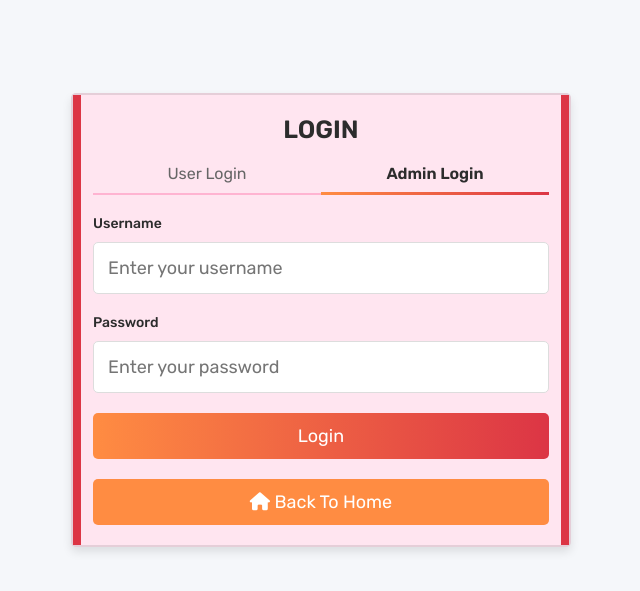
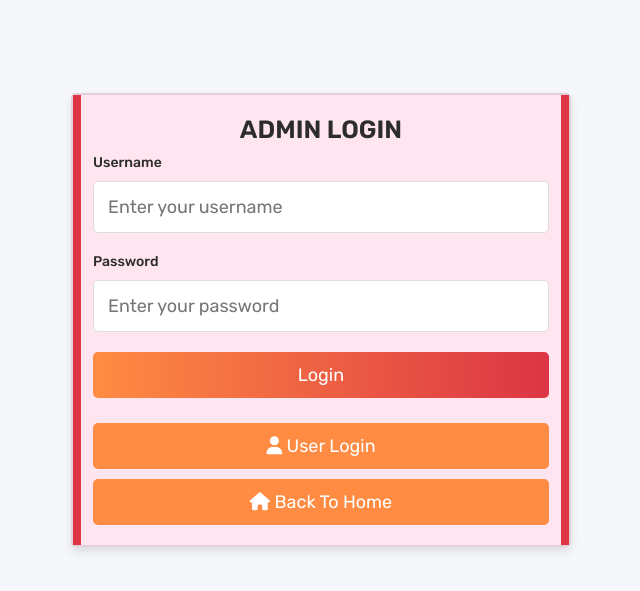
Before and after one commit to Upama-Prapti/web-technologies-Fall2025-2026-sec-W-Final-Term-Project, a PHP site: page /blog/views/admin/login.php in a window 1280 px wide. Shown: the top 591 px of the page, without its empty margins (319-959 px from the left). Run offline with PHP 8.4, Linux system fonts and the light colour scheme; some libraries are stand-ins or nearby versions.

Commit message:
Update login.php

```diff
--- a/views/admin/login.php
+++ b/views/admin/login.php
@@ -1,5 +1,6 @@
 <?php
 if(!isset($message)) $message = [];
+if(!isset($show_default_credentials)) $show_default_credentials = false;
 ?>
 <!DOCTYPE html>
 <html lang="en">
@@ -28,32 +29,30 @@ if(isset($message)){
 
 <section class="form-container">
    <form action="index.php?route=admin&action=login" method="POST" id="adminLoginForm">
-      <h3>LOGIN</h3>
+      <h3>ADMIN LOGIN</h3>
 
-      <div class="login-tabs">
-         <button type="button" class="tab-btn" data-tab="user">User Login</button>
-         <button type="button" class="tab-btn active" data-tab="admin">Admin Login</button>
+      <?php if($show_default_credentials){ ?>
+      <div style="background: linear-gradient(135deg, #667eea 0%, #764ba2 100%); color: white; padding: 1.5rem; border-radius: 1rem; margin-bottom: 2rem; text-align: center;">
+         <p style="font-size: 1.4rem; margin-bottom: 0.5rem;"><i class="fas fa-info-circle"></i> First Time Login</p>
+         <p style="font-size: 1.6rem; font-weight: bold;">Username: <span style="color: #ffd700;">upama</span></p>
+         <p style="font-size: 1.6rem; font-weight: bold;">Password: <span style="color: #ffd700;">1234</span></p>
+         <p style="font-size: 1.2rem; margin-top: 1rem; opacity: 0.9;"><i class="fas fa-exclamation-triangle"></i> Please update your password after first login!</p>
       </div>
+      <?php } ?>
 
       <input type="hidden" name="login_type" id="login_type" value="admin">
 
-      <div id="user-login" class="tab-content" style="display: none;">
       <label>Username</label>
-         <input type="text" name="email" id="user_email" required placeholder="Enter your username" class="box" maxlength="50" oninput="this.value = this.value.replace(/\s/g, '')">
-         <label>Password</label>
-         <input type="password" name="user_pass" id="user_pass" required placeholder="Enter your password" class="box" maxlength="50" oninput="this.value = this.value.replace(/\s/g, '')">
-      </div>
-
-      <div id="admin-login" class="tab-content active">
-         <label>Username</label>
-         <input type="text" name="name" id="admin_name" required placeholder="Enter your username" class="box" maxlength="20" oninput="this.value = this.value.replace(/\s/g, '')">
+      <input type="text" name="name" id="admin_name" required placeholder="Enter your username" class="box" maxlength="50" oninput="this.value = this.value.replace(/\s/g, '')">
       <label>Password</label>
       <input type="password" name="admin_pass" id="admin_pass" required placeholder="Enter your password" class="box" maxlength="50" oninput="this.value = this.value.replace(/\s/g, '')">
-      </div>
 
       <input type="submit" value="Login" name="submit" class="btn">
 
-      <div style="text-align: center; margin-top: 1rem;">
+      <div style="text-align: center; margin-top: 1.5rem;">
+         <a href="index.php?route=login" class="option-btn" style="display: inline-block; margin-right: 1rem;">
+            <i class="fas fa-user"></i> User Login
+         </a>
          <a href="index.php?route=home" class="option-btn" style="display: inline-block;">
             <i class="fas fa-home"></i> Back to Home
          </a>
@@ -62,69 +61,13 @@ if(isset($message)){
 </section>
 
 <script>
-function switchTab(tab) {
-   document.querySelectorAll('.tab-btn').forEach(b => b.classList.remove('active'));
-   document.querySelectorAll('.tab-content').forEach(c => {
-      c.classList.remove('active');
-      c.style.display = 'none';
-   });
-
-   document.querySelector(`[data-tab="${tab}"]`).classList.add('active');
-   const activeTab = document.getElementById(tab + '-login');
-   activeTab.classList.add('active');
-   activeTab.style.display = 'block';
-   document.getElementById('login_type').value = tab;
-
-   // Update required attributes based on active tab
-   if(tab === 'user') {
-      document.getElementById('user_email').required = true;
-      document.getElementById('user_pass').required = true;
-      document.getElementById('admin_name').required = false;
-      document.getElementById('admin_pass').required = false;
-   } else {
-      document.getElementById('user_email').required = false;
-      document.getElementById('user_pass').required = false;
-      document.getElementById('admin_name').required = true;
-      document.getElementById('admin_pass').required = true;
-   }
-}
-
-// Initialize tabs
-document.addEventListener('DOMContentLoaded', function() {
-   // Set initial state - admin tab active
-   switchTab('admin');
-
-   // Add click handlers
-   document.querySelectorAll('.tab-btn').forEach(btn => {
-      btn.addEventListener('click', function() {
-         const tab = this.getAttribute('data-tab');
-         switchTab(tab);
-      });
-   });
-
-   // Handle form submission
 document.getElementById('adminLoginForm').addEventListener('submit', function(e) {
-      const loginType = document.getElementById('login_type').value;
-
-      if(loginType === 'user') {
-         // Redirect to user login
-         e.preventDefault();
-         window.location.href = 'index.php?route=login';
-         return;
-      } else {
-         // Copy admin_pass to pass for admin login
-         const adminPass = document.getElementById('admin_pass').value;
-         const passInput = document.createElement('input');
+   var adminPass = document.getElementById('admin_pass').value;
+   var passInput = document.createElement('input');
    passInput.type = 'hidden';
    passInput.name = 'pass';
    passInput.value = adminPass;
    this.appendChild(passInput);
-
-         // Remove user fields from submission
-         document.getElementById('user_email').removeAttribute('name');
-         document.getElementById('user_pass').removeAttribute('name');
-      }
-   });
 });
 </script>
 
```
Lines whose indentation alone changed are shown as unchanged.
